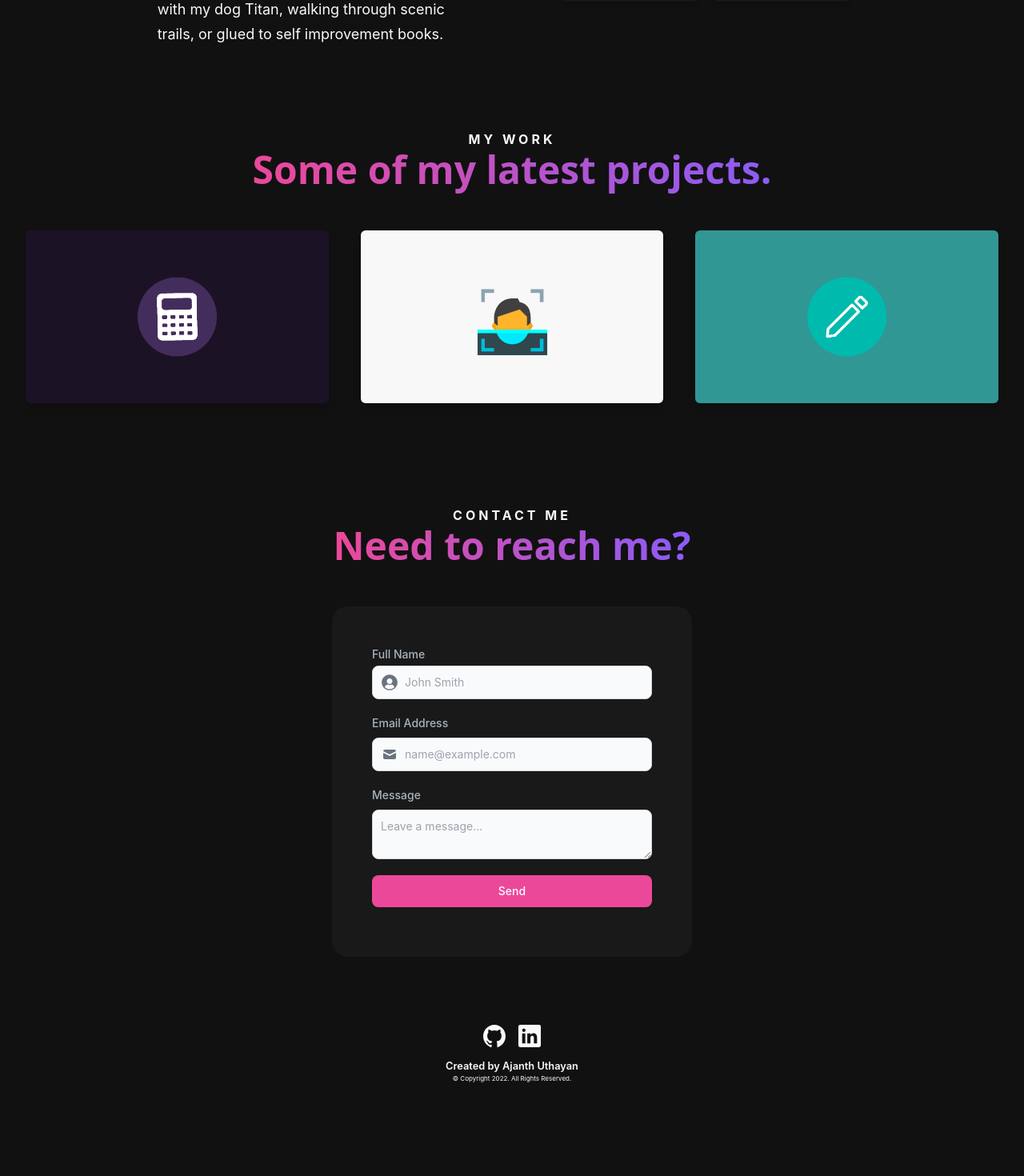
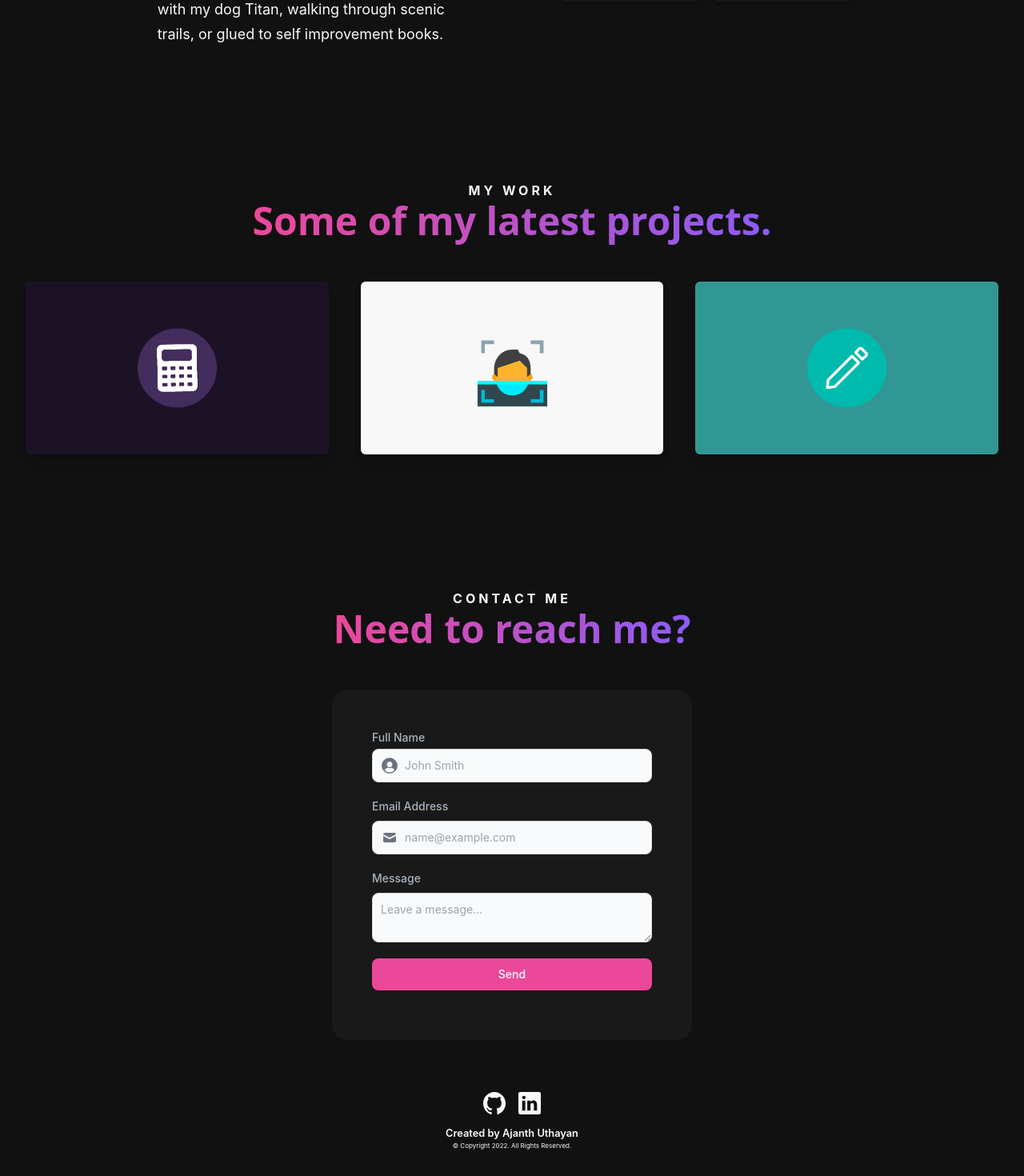
Before and after one commit to ajanthuthayan/portfolio, a React (Create React App) app: page / in a window 1280 px wide. Shown: the part 1025-2495 px from the top of the page at 80% size. Before the commit the page ends 2411 px from the top, so only its background shows below. Built offline with nearby package versions, Linux system fonts and the light colour scheme.

Commit message:
fix scrolling to prevent cutoff of section titles

```diff
--- a/src/components/Contact/index.js
+++ b/src/components/Contact/index.js
@@ -39,7 +39,7 @@ export default function Contact() {
 		<>
 			<section
 				id="contact"
-				className="w-full flex flex-col items-center justify-center mb-10 pb-5"
+				className="w-full flex flex-col items-center justify-center pt-10 pb-10"
 			>
 				<header className={styles.header}>
 					<h3>Contact Me</h3>
--- a/src/components/Work/index.js
+++ b/src/components/Work/index.js
@@ -32,7 +32,7 @@ export default function Work() {
 		<>
 			<section
 				id="work"
-				className="w-full flex flex-col items-center justify-center pb-32"
+				className="w-full flex flex-col items-center justify-center pt-16 pb-32"
 			>
 				<header className={styles.header}>
 					<h3>My Work</h3>
```
